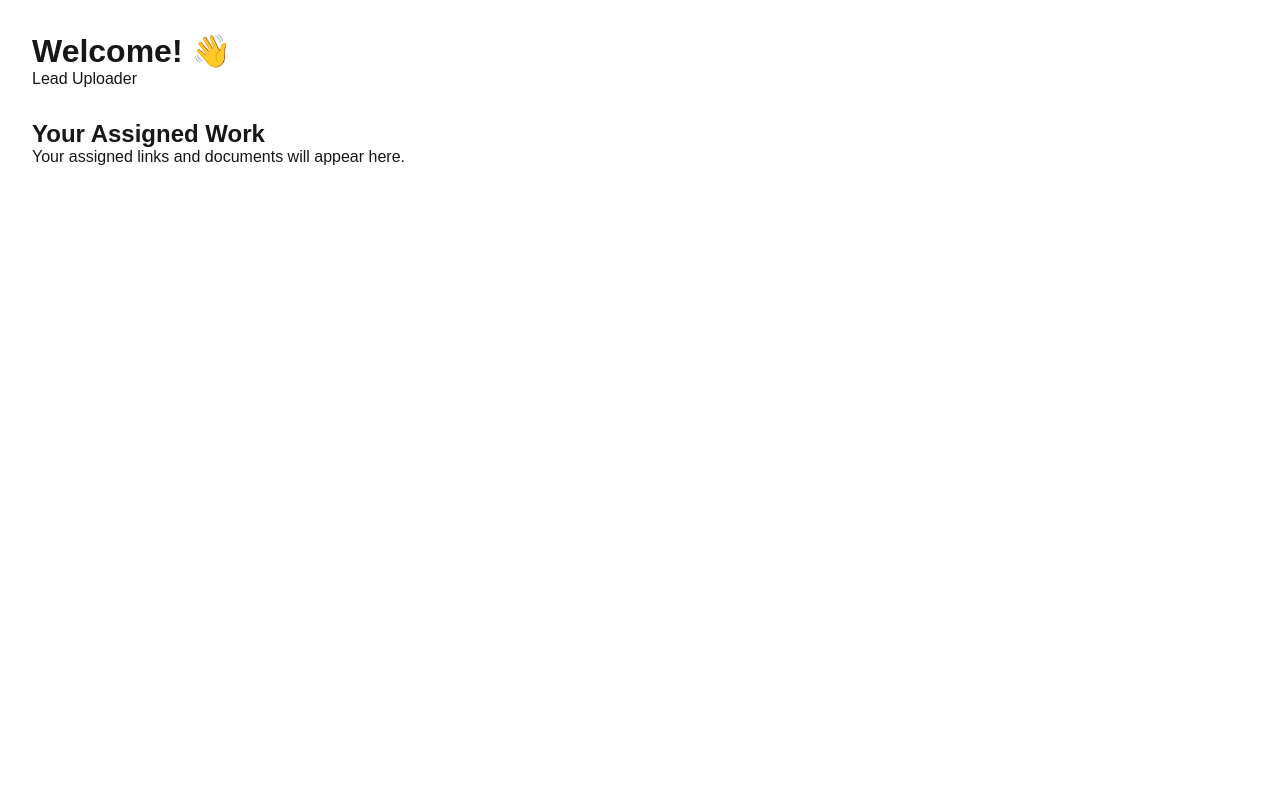
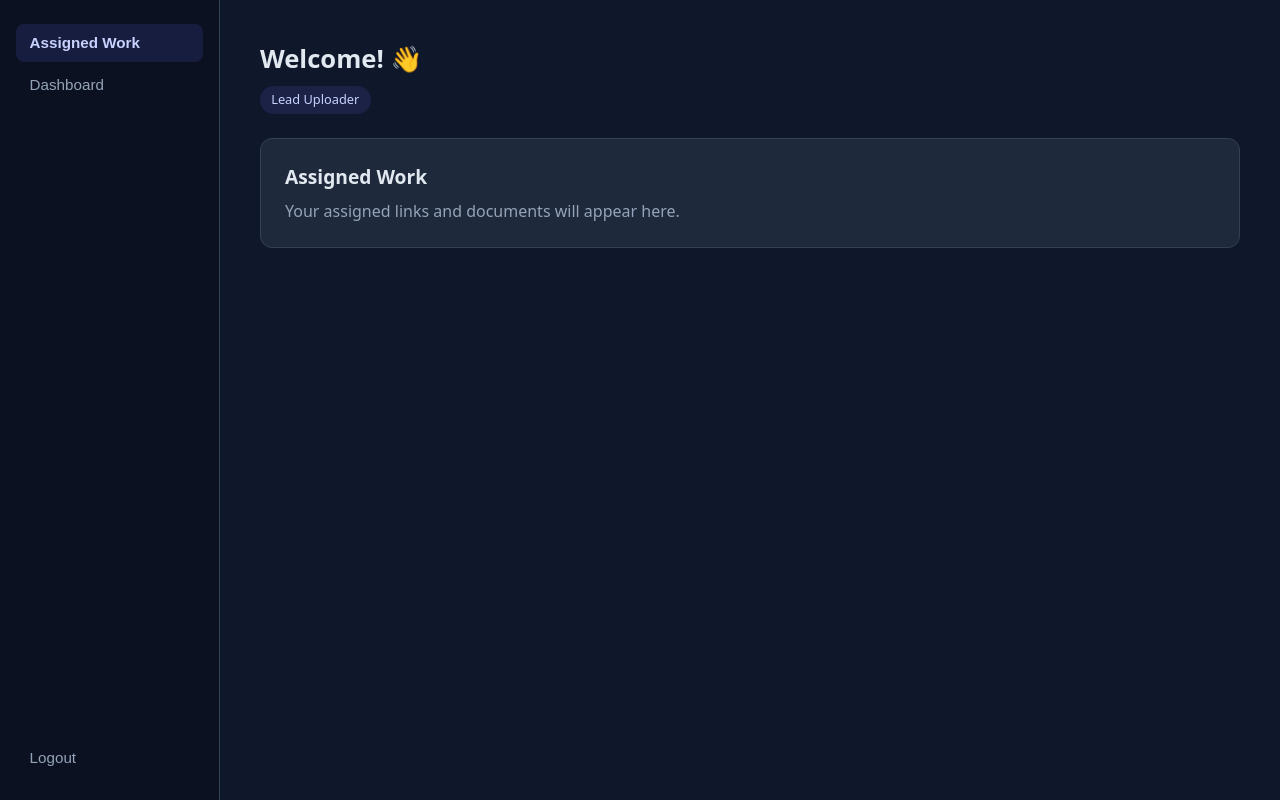
Before and after one commit to The-only-Direction/Scooby_2.0, a Next.js app: page /vendor in a window 1280 px wide. Built offline with nearby package versions, Linux system fonts and the light colour scheme.

Commit message:
Vendor sidebar

```diff
--- a/app/globals.css
+++ b/app/globals.css
@@ -1,96 +1,124 @@
 :root {
-  --background: #ffffff;
-  --foreground: #171717;
+  --bg: #0f172a;
+  --surface: #1e293b;
+  --surface-2: #263449;
+  --border: #334155;
+  --text: #e2e8f0;
+  --text-muted: #94a3b8;
+  --accent: #6366f1;
+  --accent-hover: #4f46e5;
+  --accent-soft: rgba(99, 102, 241, 0.14);
+  --positive: #34d399;
 }
 
-@media (prefers-color-scheme: dark) {
-  :root {
-    --background: #0a0a0a;
-    --foreground: #ededed;
-  }
+* { box-sizing: border-box; padding: 0; margin: 0; }
+
+html, body { max-width: 100vw; }
+
+body {
+  min-height: 100vh;
+  color: var(--text);
+  background: var(--bg);
+  font-family: system-ui, -apple-system, 'Segoe UI', Roboto, Arial, sans-serif;
+  -webkit-font-smoothing: antialiased;
+  -moz-osx-font-smoothing: grayscale;
+  line-height: 1.5;
 }
 
-html {
-  height: 100%;
-}
+a { color: inherit; text-decoration: none; }
 
-html,
-body {
-  max-width: 100vw;
-  overflow-x: hidden;
-}
+h1 { font-size: 1.6rem; font-weight: 700; }
+h2 { font-size: 1.2rem; font-weight: 600; }
 
-body {
-  min-height: 100%;
+/* ---- Layout ---- */
+.layout { display: flex; min-height: 100vh; }
+
+.sidebar {
+  width: 220px;
+  background: #0b1120;
+  border-right: 1px solid var(--border);
+  padding: 1.5rem 1rem;
   display: flex;
   flex-direction: column;
-  color: var(--foreground);
-  background: var(--background);
-  font-family: Arial, Helvetica, sans-serif;
-  -webkit-font-smoothing: antialiased;
-  -moz-osx-font-smoothing: grayscale;
+  gap: 0.25rem;
 }
+.brand {
+  font-size: 1.1rem; font-weight: 700; color: #fff;
+  margin-bottom: 1.5rem; letter-spacing: 0.02em;
+}
+.nav-btn {
+  display: block; width: 100%; text-align: left;
+  background: transparent; color: var(--text-muted);
+  border: none; padding: 0.65rem 0.85rem; border-radius: 8px;
+  font-size: 0.95rem; cursor: pointer; transition: all 0.15s;
+}
+.nav-btn:hover { background: var(--surface); color: var(--text); }
+.nav-btn.active { background: var(--accent-soft); color: #c7d2fe; font-weight: 600; }
 
-* {
-  box-sizing: border-box;
-  padding: 0;
-  margin: 0;
+.main { flex: 1; padding: 2.5rem; overflow-x: auto; }
+.subtitle { color: var(--text-muted); margin: 0.35rem 0 1.5rem; }
+
+/* ---- Stat cards ---- */
+.stats { display: flex; gap: 1rem; flex-wrap: wrap; }
+.stat-card {
+  background: var(--surface); border: 1px solid var(--border);
+  padding: 1.25rem 1.5rem; border-radius: 12px; min-width: 150px;
 }
+.stat-num { font-size: 2rem; font-weight: 700; color: #fff; }
+.stat-num.accent { color: var(--positive); }
+.stat-label { color: var(--text-muted); font-size: 0.9rem; margin-top: 0.25rem; }
 
-a {
-  color: inherit;
-  text-decoration: none;
+/* ---- Inputs & buttons ---- */
+input {
+  background: var(--surface); border: 1px solid var(--border);
+  color: var(--text); padding: 0.6rem 0.8rem; border-radius: 8px;
+  font-size: 0.95rem; outline: none;
 }
+input:focus { border-color: var(--accent); }
+input::placeholder { color: var(--text-muted); }
 
-@media (prefers-color-scheme: dark) {
-  html {
-    color-scheme: dark;
-  }
+.btn {
+  background: var(--accent); color: #fff; border: none;
+  padding: 0.6rem 1.1rem; border-radius: 8px; font-size: 0.95rem;
+  cursor: pointer; transition: background 0.15s;
 }
+.btn:hover { background: var(--accent-hover); }
+.btn-sm { padding: 0.35rem 0.7rem; font-size: 0.85rem; }
+.btn-ghost { background: var(--surface-2); }
+.btn-ghost:hover { background: var(--border); }
 
-.row{
-  display: flex;
-  justify-content: space-between;
-  padding: 8px 0;
+/* ---- Table ---- */
+.toolbar { display: flex; gap: 0.5rem; margin-bottom: 1.5rem; }
+.table-wrap { overflow-x: auto; border: 1px solid var(--border); border-radius: 12px; }
+table { border-collapse: collapse; width: 100%; font-size: 0.9rem; }
+th {
+  text-align: left; padding: 0.75rem 1rem; color: var(--text-muted);
+  font-weight: 600; background: var(--surface); border-bottom: 1px solid var(--border);
+  white-space: nowrap;
 }
+td { padding: 0.75rem 1rem; border-bottom: 1px solid var(--border); white-space: nowrap; }
+tbody tr:hover { background: var(--surface); }
+tbody tr:last-child td { border-bottom: none; }
+.muted { color: var(--text-muted); }
 
-.page{
-  display: flex;
-  justify-content: center;
-  align-items: center;
-  min-height: 100vh;
+/* ---- Auth (login) ---- */
+.auth-page { display: flex; align-items: center; justify-content: center; min-height: 100vh; padding: 2rem; }
+.auth-card {
+  background: var(--surface); border: 1px solid var(--border);
+  padding: 2.5rem; border-radius: 16px; width: 100%; max-width: 380px;
+  display: flex; flex-direction: column; gap: 1rem;
 }
+.auth-card h1 { text-align: center; }
+.auth-card form { display: flex; flex-direction: column; gap: 0.85rem; }
 
-.card{
-  background-color: #b39ddb;
-  padding: 20px;
-  border-radius: 20px;
-  transition: box-shadow 0.3s, transform 0.3s;
+/* ---- Vendor page ---- */
+.vendor-page { max-width: 720px; margin: 0 auto; padding: 3rem 2rem; }
+.badge {
+  display: inline-block; background: var(--accent-soft); color: #c7d2fe;
+  padding: 0.25rem 0.7rem; border-radius: 999px; font-size: 0.8rem; margin-top: 0.5rem;
 }
-
-.card:hover{
-  box-shadow: 0 12px 30px rgba(0,0,0,0.3);
-  transform:translateY(-5px);
+.panel {
+  background: var(--surface); border: 1px solid var(--border);
+  border-radius: 12px; padding: 1.5rem; margin-top: 1.5rem;
 }
-
-
-
-.inner{
-  background-color: #fffdf5;
-  padding: 24px;
-  border-radius: 14px;
-}
-
-.photo{
-  width:120px;
-  height:120px;
-  border-radius:50%;
-  background-color:#d1c4e9;
-  margin:0 auto 16px;
-  display:flex;
-  align-items:center;
-  justify-content:center;
-  font-size:40px;
-}
-
-.label, .value { color: #333; }
+.panel h2 { margin-bottom: 0.5rem; }
--- a/app/vendor/page.js
+++ b/app/vendor/page.js
@@ -1,21 +1,41 @@
 'use client';
 import { useState, useEffect } from 'react';
-
+import {useRouter} from 'next/navigation';
 export default function VendorDashboard() {
   const [user, setUser] = useState(null);
-
+  const [tab,setTab]=useState('work');
+  const router=useRouter();
   useEffect(() => {
     const stored = localStorage.getItem('user');
     if (stored) setUser(JSON.parse(stored));
   }, []);
-
+  function logout(){
+    localStorage.removeItem('user');
+    router.push('/')
+  }
   return (
-    <main style={{ padding: '2rem' }}>
+    <div className="layout">
+      <nav className="sidebar">
+        <button className={"nav-btn" + (tab=='work'?' active':'')} onClick={()=>setTab('work')}>Assigned Work</button>
+        <button className={"nav-btn"+(tab=='dashboard'?' active':'')} onClick={()=>setTab('dashboard')}>Dashboard</button>
+        <button className="nav-btn" onClick={logout} style={{marginTop:'auto'}}>Logout</button>
+      </nav>
+    <main className='main'>
       <h1>Welcome{user ? ', ' + user.name : ''}! 👋</h1>
-      <p>Lead Uploader</p>
-
-      <h2 style={{ marginTop: '2rem' }}>Your Assigned Work</h2>
-      <p>Your assigned links and documents will appear here.</p>
+      <span className="badge">Lead Uploader</span>
+      {tab==='work'&&(
+        <div className="panel">
+          <h2>Assigned Work</h2>
+          <p className="muted">Your assigned links and documents will appear here.</p> </div>)}
+      {tab==='dashboard'&&(
+        <div className="stats" style={{marginTop:'1.5rem'}}>
+          <div className="stat-card"><div className="stat-num accent">0</div><div className="stat-label">Total Assignments</div></div>
+          <div className="stat-card"><div className="stat-num">0</div><div className="stat-label">Work Done</div></div>
+          <div className="stat-card"><div className="stat-num">—</div><div className="stat-label">Pending</div></div>
+          <div className="stat-card"><div className="stat-num">—</div><div className="stat-label">Completion Rate</div></div>
+      </div>
+      )}
     </main>
+    </div>
   );
 }
```
Also changed, not shown: app/dashboard/page.js (+65 -37 lines), app/page.js (+7 -3 lines).
